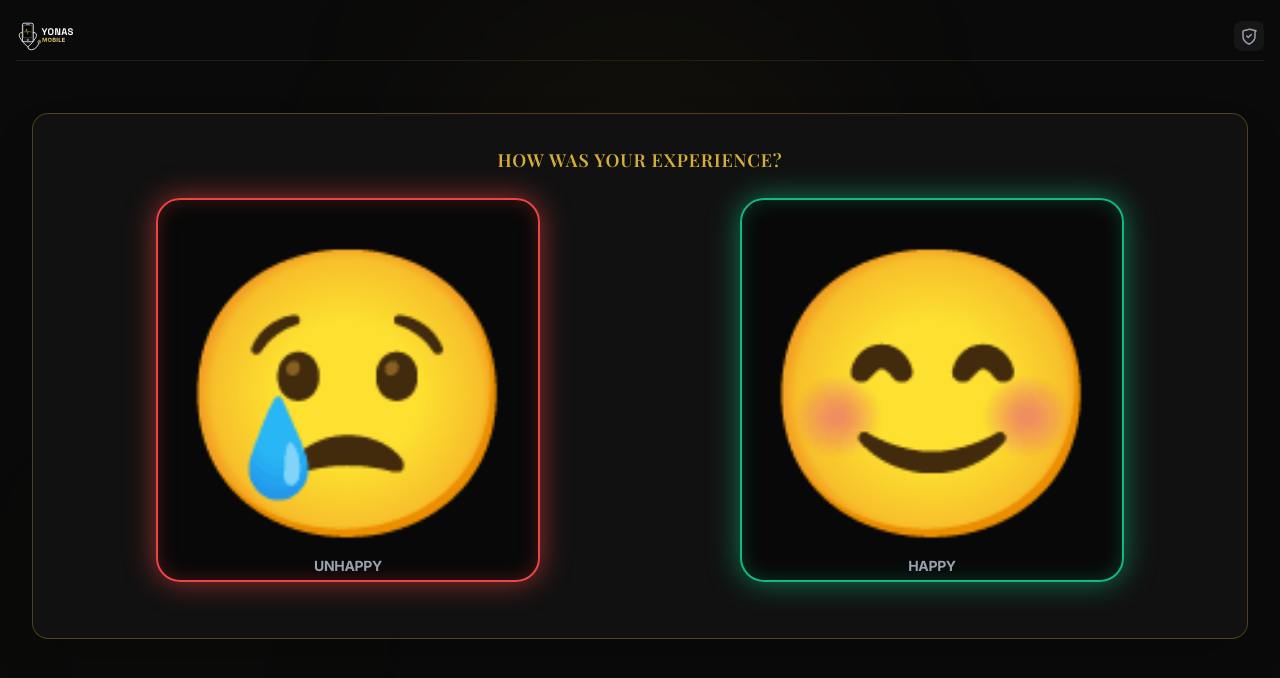
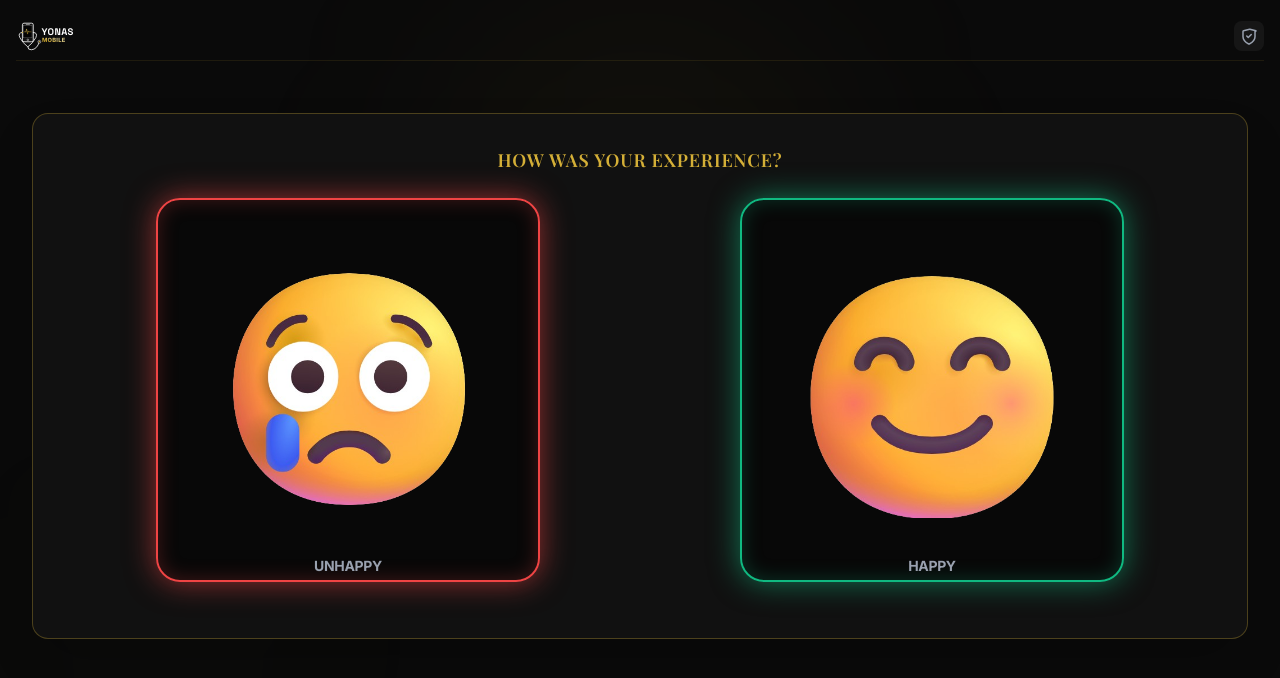
Before and after one commit to smstechnologieset/YonasCustomerFeedback, a React (Vite) app: page / in a window 1280 px wide. Shown: the top 678 px of the page. Built offline with nearby package versions, Linux system fonts and the light colour scheme; a web font is replaced by a local one.

Commit message:
added images

```diff
--- a/src/components/RatingScreen.tsx
+++ b/src/components/RatingScreen.tsx
@@ -8,8 +8,8 @@ interface RatingScreenProps {
 }
 
 const EMOJI_OPTIONS = [
-  { rating: 1, emoji: "😢", label: "Unhappy", color: "#EF4444" },
-  { rating: 2, emoji: "😊", label: "Happy", color: "#10B981" }
+  { rating: 1, emoji: "sad.png", label: "Unhappy", color: "#EF4444" },
+  { rating: 2, emoji: "happy.png", label: "Happy", color: "#10B981" }
 ];
 
 
@@ -110,17 +110,8 @@ export default function RatingScreen({ onSubmit, isSubmitting, onOpenAdmin }: Ra
                       }`}
                       id={`emoji-btn-${opt.rating}`}
                     >
-                      {/* Large emoji */}
-                      <span className="block" style={{
-                        fontSize: "280px",
-                        lineHeight: "1",
-                        WebkitFontSmoothing: "antialiased",
-                        textRendering: "optimizeLegibility",
-                        transform: "translateZ(0)",
-                        WebkitTransform: "translateZ(0)"
-                      }}>
-                        {opt.emoji}
-                      </span>
+                      {/* Large emoji image */}
+                      <img src={`/assets/${opt.emoji}`} alt={opt.label} className="w-64 h-64 object-contain" />
                       <span className={`text-sm uppercase tracking-tight font-bold absolute bottom-1 ${
                         isSelected ? "font-bold" : "text-gray-400"
                       }`}
@@ -142,16 +133,7 @@ export default function RatingScreen({ onSubmit, isSubmitting, onOpenAdmin }: Ra
           <div className="max-w-md w-full bg-[#111] border-2 border-[#D4AF37] rounded-3xl p-8 shadow-[0_0_50px_rgba(212,175,55,0.25)] text-center">
             {/* Selected emoji display */}
             <div className="mb-6 flex justify-center">
-              <span style={{
-                fontSize: "180px",
-                WebkitFontSmoothing: "antialiased",
-                textRendering: "optimizeLegibility",
-                transform: "translateZ(0)",
-                WebkitTransform: "translateZ(0)",
-                lineHeight: "1"
-              }}>
-                {selectedOption.emoji}
-              </span>
+              <img src={`/assets/${selectedOption.emoji}`} alt={selectedOption.label} className="w-48 h-48 object-contain" />
             </div>
 
             {/* Title */}
```
Also changed, not shown: assets/Happy.png (added), assets/Sad.png (added).
